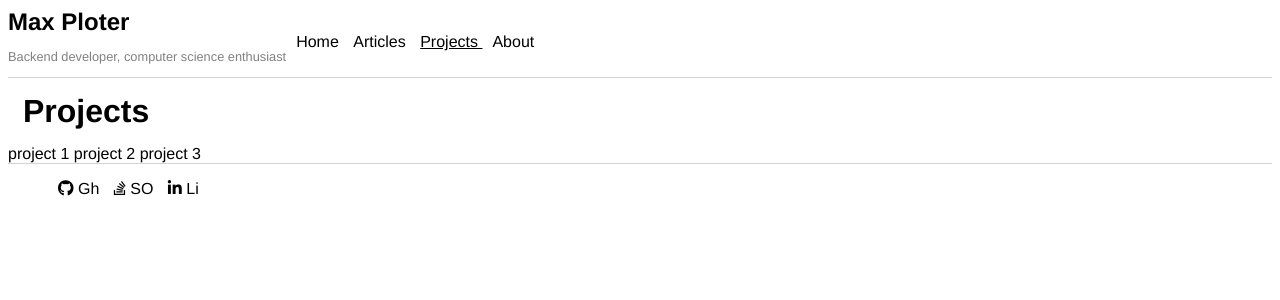
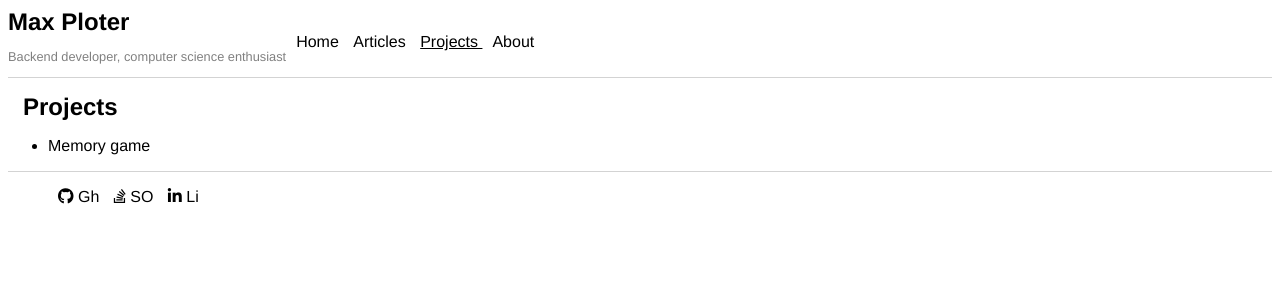
Before and after one commit to Maxvgrad/maxvgrad.github.io, a Jekyll site: the page built from projects.html, in a window 1280 px wide. Shown: the top 300 px of the page. Built offline with Jekyll 4.4.1, drawn with Linux system fonts in a browser that asks for light colours; nearby versions of some CDN libraries.

Commit message:
feat: Add project

```diff
--- a/projects.html
+++ b/projects.html
@@ -3,8 +3,16 @@ layout: default
 title: Projects
 permalink: /projects
 ---
-<h1 class="title">Projects</h1>
+<section class="projects-page">
+    <h1 class="title">Projects</h1>
 
-project 1
-project 2
-project 3
+    <ul class="list projects-page__list">
+        {% for project in site.data.projects %}
+        {% if project.status != 'NEW' %}
+        <li class="list__item">
+            <a href="{{project.url}}" class="link" target="_blank">{{project.title}}</a>
+        </li>
+        {% endif %}
+        {% endfor %}
+    </ul>
+</section>
```
Also changed, not shown: _data/projects.json (added, +10 -0 lines).
